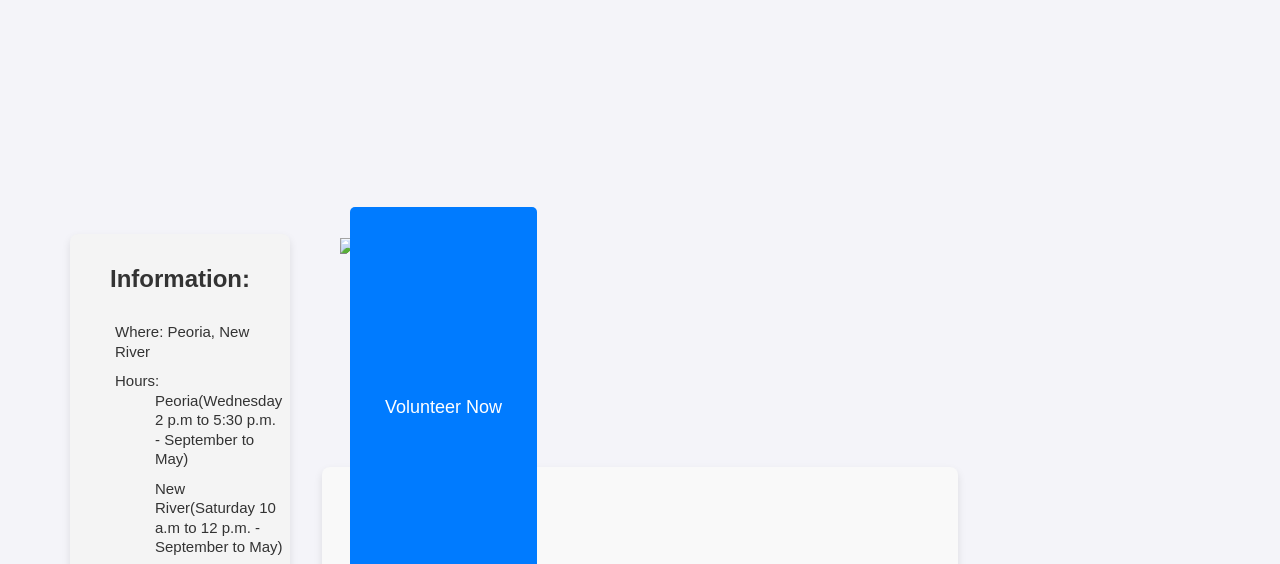
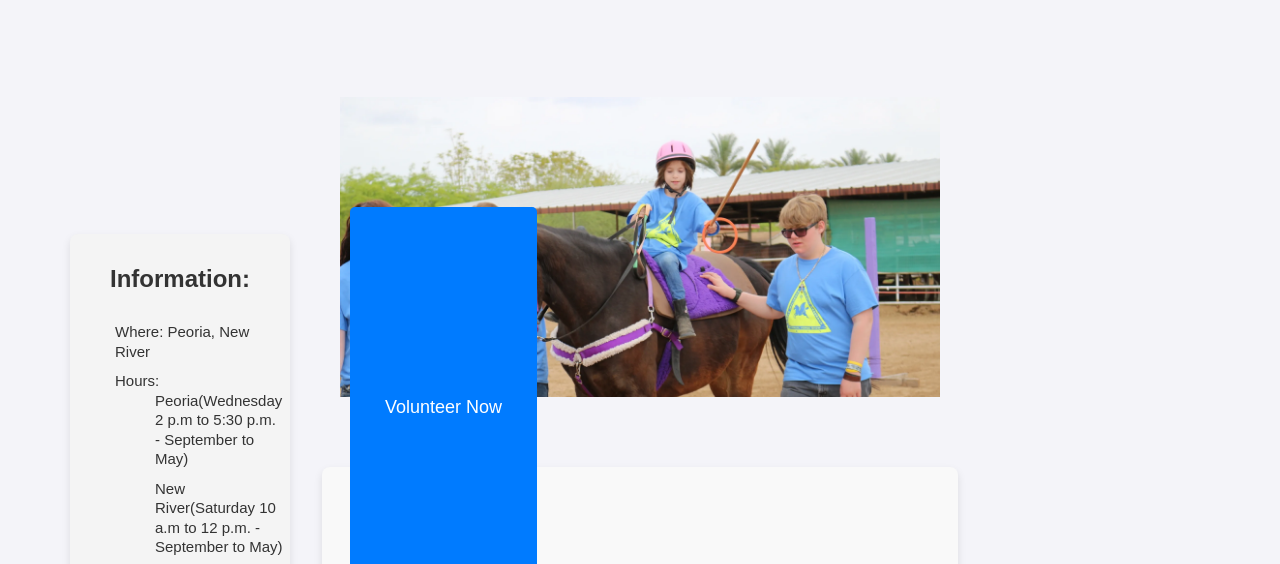
Before and after one commit to jaymenotgrass/jaymenotgrass.github.io, a plain HTML site: page charityprofile5.html in a window 1280 px wide. Shown: the part 163-727 px from the top of the page. Drawn offline with Linux system fonts and the light colour scheme.

Commit message:
Update charityprofile5.html

```diff
--- a/charityprofile5.html
+++ b/charityprofile5.html
@@ -32,7 +32,7 @@
           </ul>
       </div>
       <div class="profile-image">
-          <img src="images/stable.webp" alt="Phoenix Rescue Mission" class="charity-image">
+          <img src="stable.webp" alt="Phoenix Rescue Mission" class="charity-image">
       </div>
       <div class="charity-about">
         <h2>About:</h2>
```
